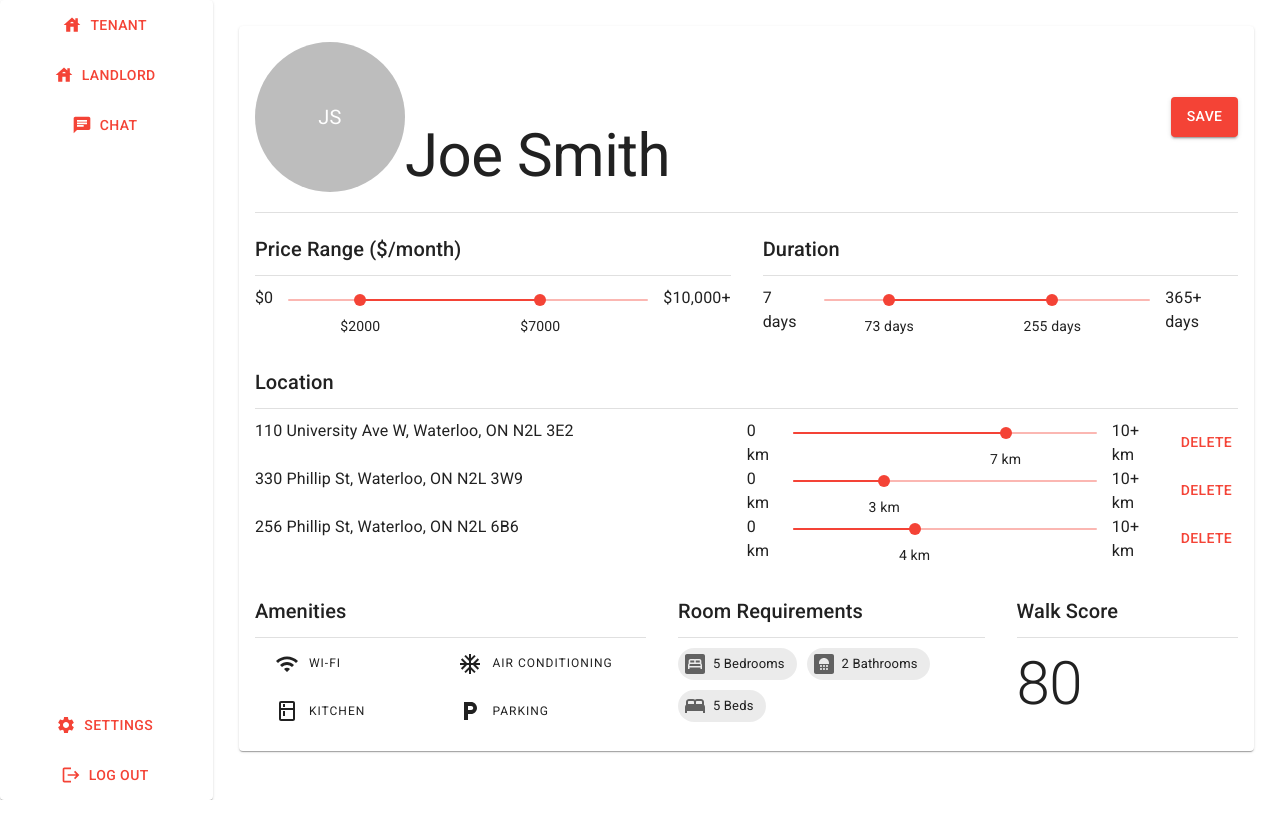
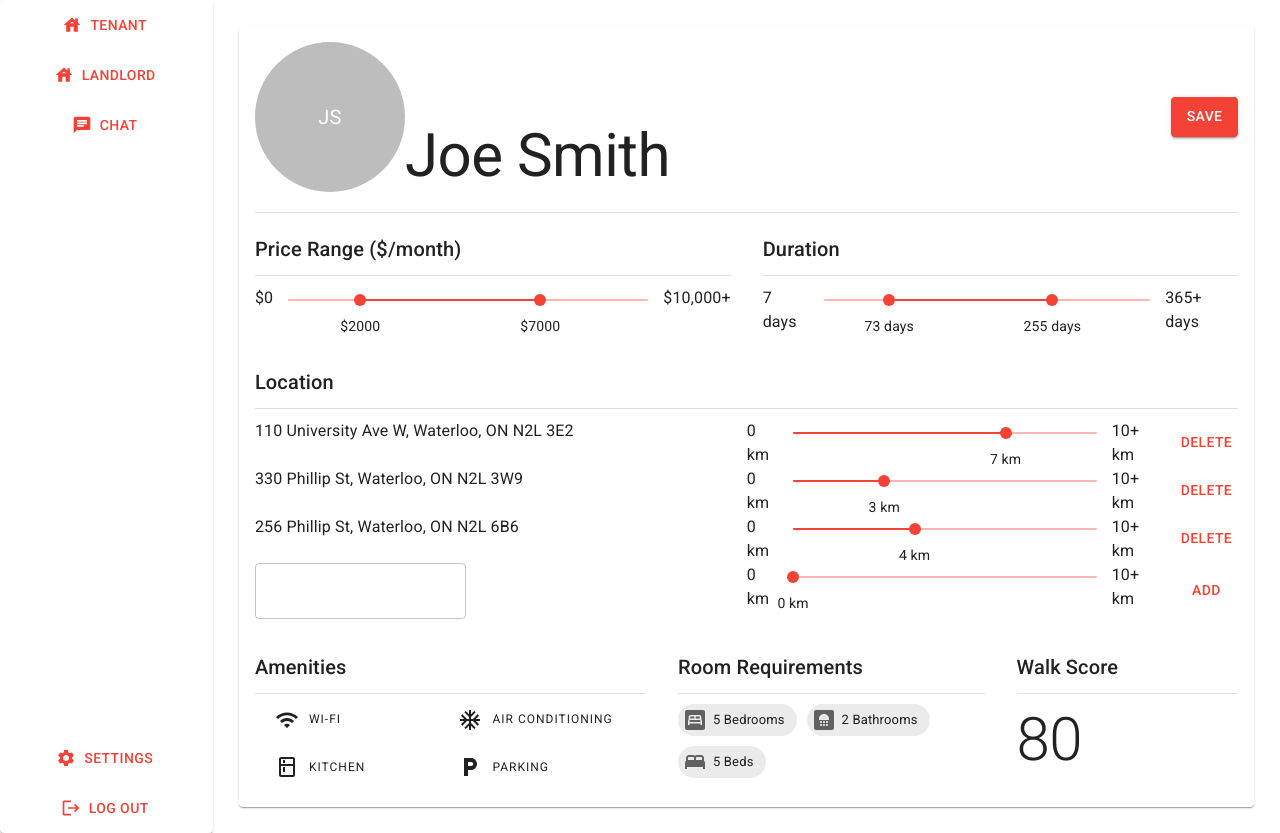
Before and after one commit to Sung-En-Huang/Spot, a React (Create React App) app: page /edit in a window 1280 px wide. Before the commit the page ends 800 px from the top, so only its background shows below. Built offline with nearby package versions, Linux system fonts and the light colour scheme; sample sign-in values are in the browser's storage.

Commit message:
implement ability to add new location

```diff
--- a/src/pages/EditProfile.tsx
+++ b/src/pages/EditProfile.tsx
@@ -9,6 +9,7 @@ import {
     Typography,
     Slider,
     Chip,
+    TextField,
 } from "@mui/material";
 import {
     Bed,
@@ -83,6 +84,11 @@ function Location({
     );
 }
 
+interface location {
+    address: string;
+    radius: number;
+}
+
 interface ProfileSettings {
     price: {
         lower: number;
@@ -92,10 +98,7 @@ interface ProfileSettings {
         lower: number;
         higher: number;
     };
-    locations: {
-        address: string;
-        radius: number;
-    }[];
+    locations: location[];
     amenities: {
         wifi: boolean;
         kitchen: boolean;
@@ -142,6 +145,11 @@ function EditProfile() {
         walkScore: 80,
     });
 
+    const [newLocation, setNewLocation] = useState<location>({
+        address: "",
+        radius: 0,
+    });
+
     const handleChange = (event: Event, newValue: number | number[]) => {
         if (event.target !== null) {
             const target = event.target as HTMLInputElement;
@@ -179,6 +187,15 @@ function EditProfile() {
             newLocations.splice(id, 1);
             setSettings({ ...settings, locations: newLocations });
         }
+    };
+
+    const handleAddLocation = () => {
+        let newLocations = settings.locations;
+        newLocations.push({
+            address: newLocation.address,
+            radius: newLocation.radius,
+        });
+        setSettings({ ...settings, locations: newLocations });
     };
 
     return (
@@ -314,6 +331,60 @@ function EditProfile() {
                                     />
                                 );
                             })}
+                            <Box
+                                sx={{
+                                    display: "flex",
+                                    justifyContent: "space-between",
+                                }}
+                            >
+                                <TextField
+                                    onChange={(e) => {
+                                        setNewLocation({
+                                            ...newLocation,
+                                            address: e.target.value,
+                                        });
+                                    }}
+                                    value={newLocation.address}
+                                />
+                                <Box
+                                    sx={{
+                                        display: "flex",
+                                        justifyContent: "space-between",
+                                        gap: "15px",
+                                        width: "50%",
+                                    }}
+                                >
+                                    <Typography>0 km</Typography>
+                                    <Slider
+                                        size="small"
+                                        marks={[
+                                            {
+                                                value: newLocation.radius,
+                                                label: `${
+                                                    newLocation.radius / 10
+                                                } km`,
+                                            },
+                                        ]}
+                                        onChange={(
+                                            e: Event,
+                                            value: number | number[]
+                                        ) => {
+                                            setNewLocation({
+                                                ...newLocation,
+                                                radius: !Array.isArray(value)
+                                                    ? value
+                                                    : 0,
+                                            });
+                                        }}
+                                        value={newLocation.radius}
+                                        sx={{ width: "70%" }}
+                                    />
+                                    <Typography>10+ km</Typography>
+                                    <Button onClick={handleAddLocation}>
+                                        Add
+                                    </Button>
+                                </Box>
+                            </Box>
                         </Grid>
                         <Grid item xs={5}>
                             <Heading text="Amenities" />
```
